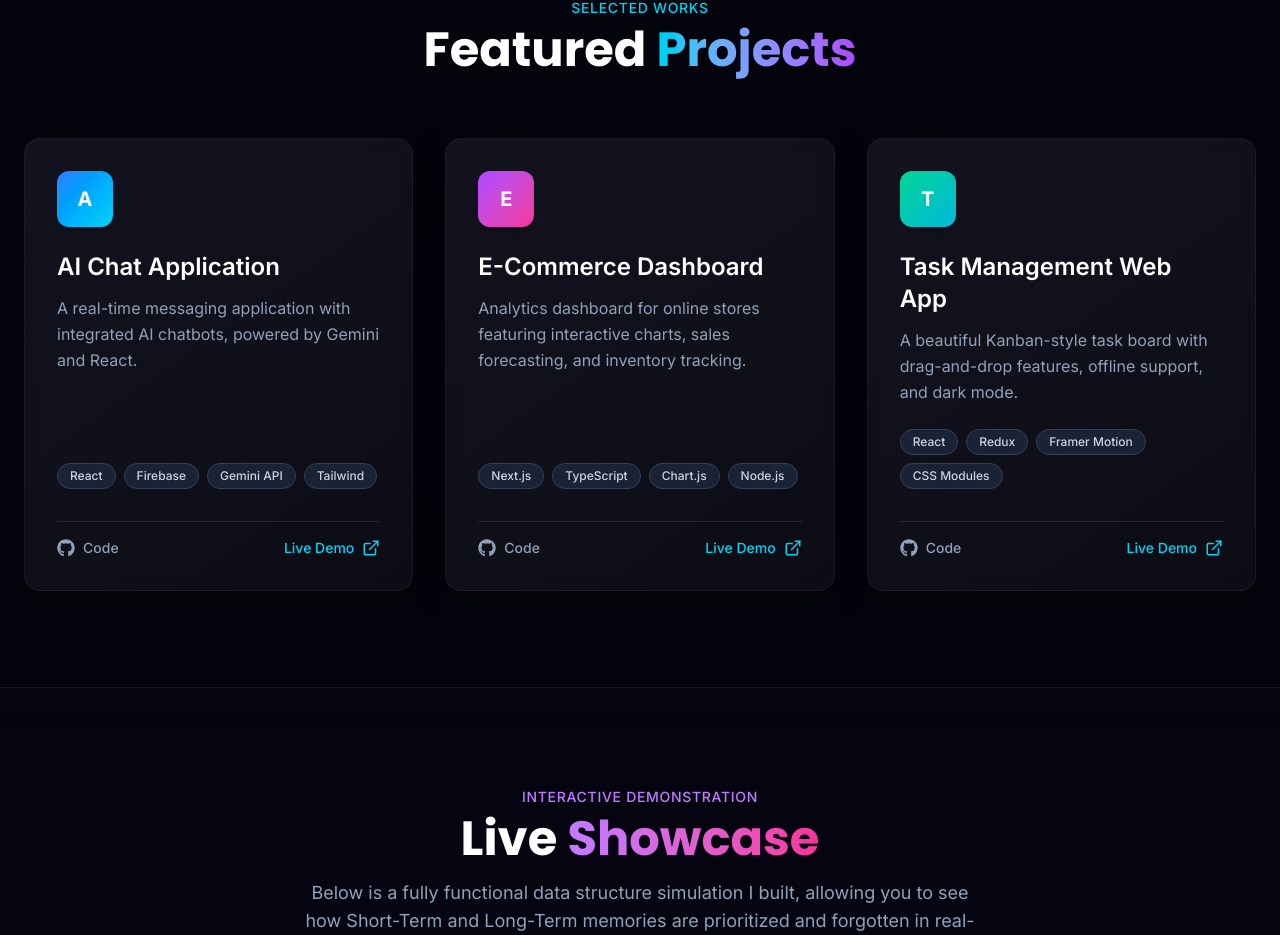
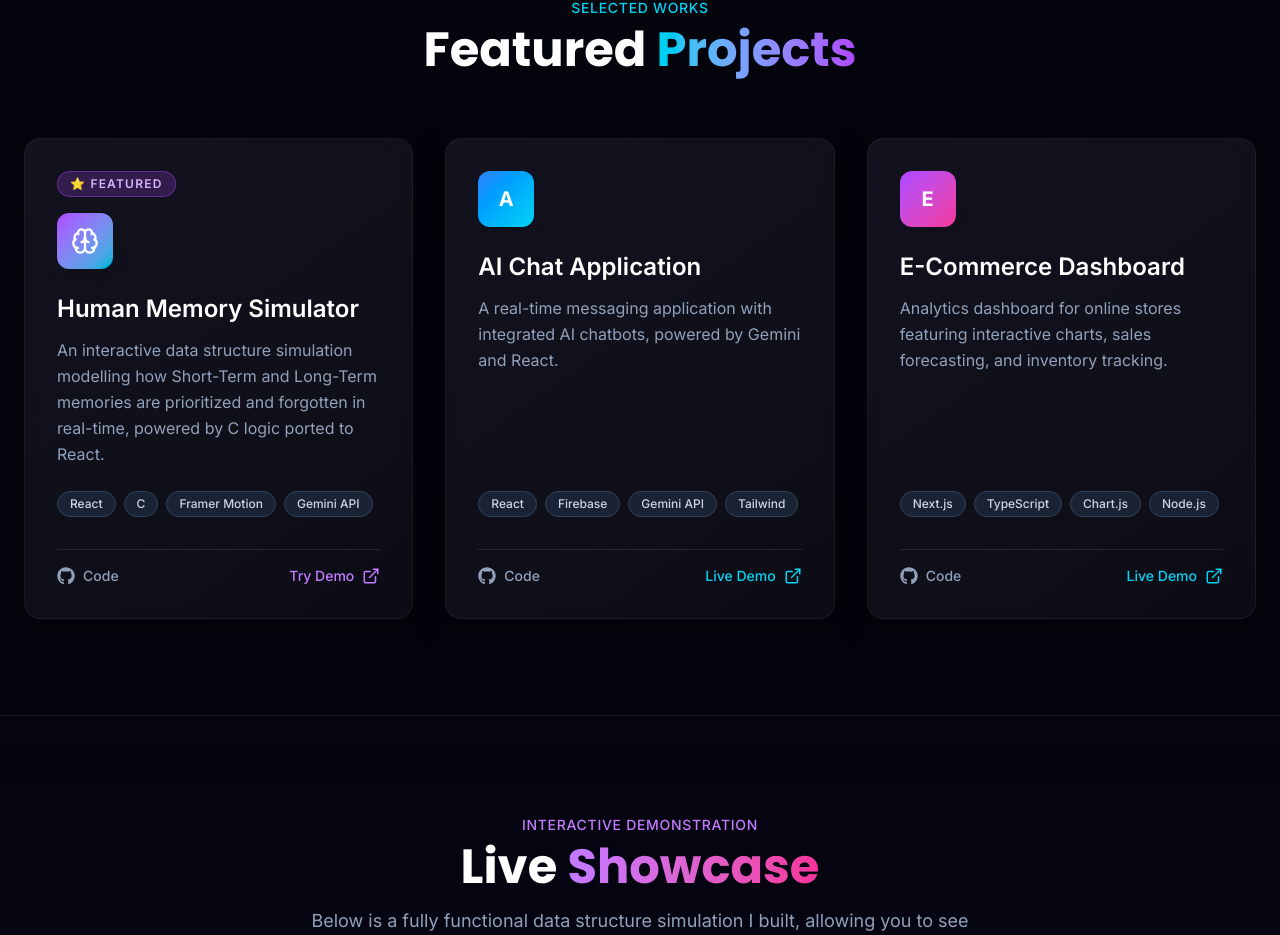
Before and after one commit to sricharanjanagam2/sricharanjanagam, a React (Vite) app: page / in a window 1280 px wide. Shown: the part 1655-2590 px from the top of the page. Built offline with nearby package versions, Linux system fonts and the light colour scheme.

Commit message:
fix: set base to / for Netlify, add _redirects

```diff
--- a/src/components/ContactModal.jsx
+++ b/src/components/ContactModal.jsx
@@ -35,9 +35,20 @@ function ContactModal({ isOpen, onClose }) {
           </button>
 
           <h3 className="text-3xl font-bold font-poppins text-white mb-2 mt-4">Let's <span className="text-transparent bg-clip-text bg-gradient-to-r from-cyan-400 to-purple-500">Connect</span></h3>
-          <p className="text-slate-400 text-sm mb-8">Feel free to reach out to me via phone, email or Instagram!</p>
+          <p className="text-slate-400 text-sm mb-6">Feel free to reach out to me via phone, email or Instagram!</p>
 
           <div className="w-full space-y-4">
+            {/* Photo Row */}
+            <div className="flex items-center gap-4 p-4 rounded-xl bg-slate-800/50 border border-slate-700 hover:border-yellow-400/50 hover:bg-slate-800 transition-all group">
+              <div className="w-12 h-12 shrink-0 rounded-full overflow-hidden border-2 border-yellow-400/30 group-hover:border-yellow-400/70 group-hover:scale-110 transition-all shadow-[0_0_15px_rgba(250,204,21,0.15)]">
+                <img src="/contact-photo.jpg" alt="Sricharan" className="w-full h-full object-cover" />
+              </div>
+              <div className="text-left min-w-0">
+                <p className="text-xs text-slate-400 uppercase tracking-widest font-semibold mb-1">Photo</p>
+                <p className="text-lg font-medium text-slate-200 group-hover:text-yellow-300 transition-colors truncate">Sricharan Janagam</p>
+              </div>
+            </div>
+
             <a href="tel:9701684615" className="flex items-center gap-4 p-4 rounded-xl bg-slate-800/50 border border-slate-700 hover:border-cyan-400/50 hover:bg-slate-800 transition-all group">
               <div className="w-12 h-12 shrink-0 rounded-full bg-cyan-500/10 flex items-center justify-center text-cyan-400 group-hover:bg-cyan-500/20 group-hover:scale-110 transition-all">
                 <Phone size={24} />
--- a/src/components/Projects.jsx
+++ b/src/components/Projects.jsx
@@ -1,8 +1,18 @@
 import { motion } from 'framer-motion';
-import { ExternalLink } from 'lucide-react';
+import { ExternalLink, Brain } from 'lucide-react';
 import { FaGithub } from 'react-icons/fa';
 
 const projects = [
+  {
+    title: "Human Memory Simulator",
+    description: "An interactive data structure simulation modelling how Short-Term and Long-Term memories are prioritized and forgotten in real-time, powered by C logic ported to React.",
+    tech: ["React", "C", "Framer Motion", "Gemini API"],
+    github: "https://github.com/sricharanjanagam2/human-memory-web",
+    live: "#simulator",
+    color: "from-purple-500 to-cyan-500",
+    isSimulator: true,
+    icon: "brain"
+  },
   {
     title: "AI Chat Application",
     description: "A real-time messaging application with integrated AI chatbots, powered by Gemini and React.",
@@ -19,17 +29,15 @@ const projects = [
     live: "#",
     color: "from-purple-500 to-pink-500"
   },
-  {
-    title: "Task Management Web App",
-    description: "A beautiful Kanban-style task board with drag-and-drop features, offline support, and dark mode.",
-    tech: ["React", "Redux", "Framer Motion", "CSS Modules"],
-    github: "#",
-    live: "#",
-    color: "from-emerald-400 to-cyan-500"
-  }
 ];
 
 function Projects() {
+  const handleSimulatorClick = (e) => {
+    e.preventDefault();
+    const el = document.getElementById('simulator');
+    if (el) el.scrollIntoView({ behavior: 'smooth' });
+  };
+
   return (
     <section id="projects" className="py-24 relative overflow-hidden bg-black/20">
       <div className="max-w-7xl mx-auto px-6 relative z-10">
@@ -57,10 +65,22 @@ function Projects() {
               className="group relative"
             >
               <div className="absolute inset-0 bg-gradient-to-tr opacity-0 group-hover:opacity-20 transition-opacity duration-500 rounded-2xl blur-xl -z-10 bg-cyan-500"></div>
-              <div className="glass-card h-full p-8 rounded-2xl flex flex-col border border-white/10 group-hover:border-white/30 transition-colors">
+              <div className={`glass-card h-full p-8 rounded-2xl flex flex-col border transition-colors ${
+                project.isSimulator
+                  ? 'border-purple-500/30 group-hover:border-purple-400/60 shadow-[0_0_30px_rgba(168,85,247,0.1)]'
+                  : 'border-white/10 group-hover:border-white/30'
+              }`}>
+                {project.isSimulator && (
+                  <span className="self-start mb-4 px-3 py-1 bg-purple-500/20 border border-purple-500/40 rounded-full text-xs font-semibold text-purple-300 uppercase tracking-widest">
+                    ⭐ Featured
+                  </span>
+                )}
 
                 <div className={`w-14 h-14 rounded-xl mb-6 bg-gradient-to-br ${project.color} flex items-center justify-center shadow-lg`}>
-                  <span className="text-white font-bold text-xl">{project.title.charAt(0)}</span>
+                  {project.icon === 'brain'
+                    ? <Brain size={28} className="text-white" />
+                    : <span className="text-white font-bold text-xl">{project.title.charAt(0)}</span>
+                  }
                 </div>
 
                 <h3 className="text-2xl font-semibold mb-3 text-white group-hover:text-cyan-300 transition-colors">{project.title}</h3>
@@ -77,12 +97,21 @@ function Projects() {
                 </div>
 
                 <div className="flex gap-4 pt-4 border-t border-slate-700/50 mt-auto">
-                  <a href={project.github} className="flex items-center gap-2 text-slate-400 hover:text-white transition-colors text-sm font-medium">
+                  <a href={project.github} target="_blank" rel="noreferrer" className="flex items-center gap-2 text-slate-400 hover:text-white transition-colors text-sm font-medium">
                     <FaGithub size={18} /> Code
                   </a>
-                  <a href={project.live} className="flex items-center gap-2 text-cyan-400 hover:text-cyan-300 transition-colors text-sm font-medium ml-auto">
-                    Live Demo <ExternalLink size={18} />
-                  </a>
+                  {project.isSimulator ? (
+                    <button
+                      onClick={handleSimulatorClick}
+                      className="flex items-center gap-2 text-purple-400 hover:text-purple-300 transition-colors text-sm font-medium ml-auto"
+                    >
+                      Try Demo <ExternalLink size={18} />
+                    </button>
+                  ) : (
+                    <a href={project.live} className="flex items-center gap-2 text-cyan-400 hover:text-cyan-300 transition-colors text-sm font-medium ml-auto">
+                      Live Demo <ExternalLink size={18} />
+                    </a>
+                  )}
                 </div>
               </div>
             </motion.div>
--- a/vite.config.js
+++ b/vite.config.js
@@ -8,5 +8,5 @@ export default defineConfig({
     react(),
     tailwindcss(),
   ],
-  base: '/sricharanjanagam/'
+  base: '/'
 })
```
Also changed, not shown: public/contact-photo.jpg (added), 1 other file (tests, documents, lock files or other folders).
